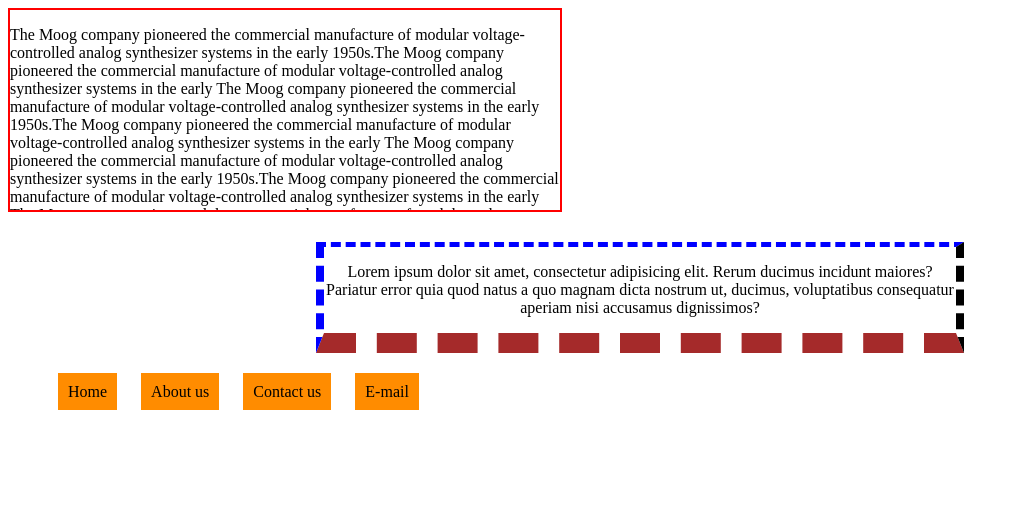
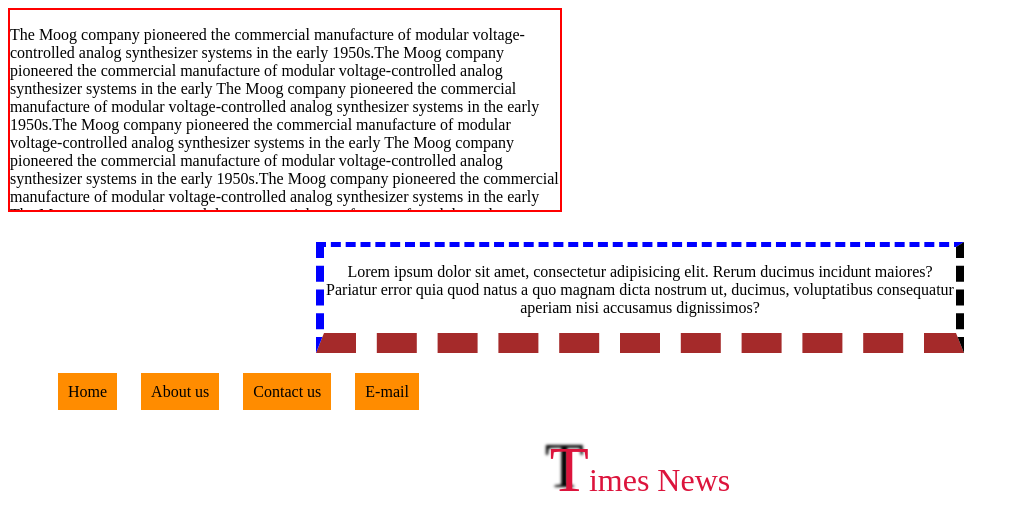
Before and after one commit to Daroowala/Boxes-Chapter, a plain HTML site: page index.html in a window 1280 px wide. Shown: the whole page, without its empty margins (0-1019 px from the left). Drawn offline with Linux system fonts and the light colour scheme.

Commit message:
text shadow

```diff
--- a/index.html
+++ b/index.html
@@ -42,5 +42,6 @@
       <li class="dl">Contact us</li>
       <li>E-mail</li>
     </ul>
+    <p class="tn">Times News</p>
   </body>
 </html>
--- a/style.css
+++ b/style.css
@@ -10,7 +10,7 @@ img {
   overflow: scroll;
 }
 .div2 {
-    width: 50%;
+  width: 50%;
   border-color: blue;
   border-style: dashed;
   border-top-width: 5px;
@@ -25,9 +25,19 @@ img {
   margin-left: auto;
   text-align: center;
 }
-li{
+li {
   background-color: darkorange;
   margin: 10px;
   padding: 10px;
   display: inline;
 }
+.tn{
+  text-align: center;
+  color: crimson;
+  font-weight: 400;
+  font-size: xx-large;
+}
+.tn::first-letter{
+font-size: 200%;
+text-shadow: -5px -4px 3px black;
+}
```
